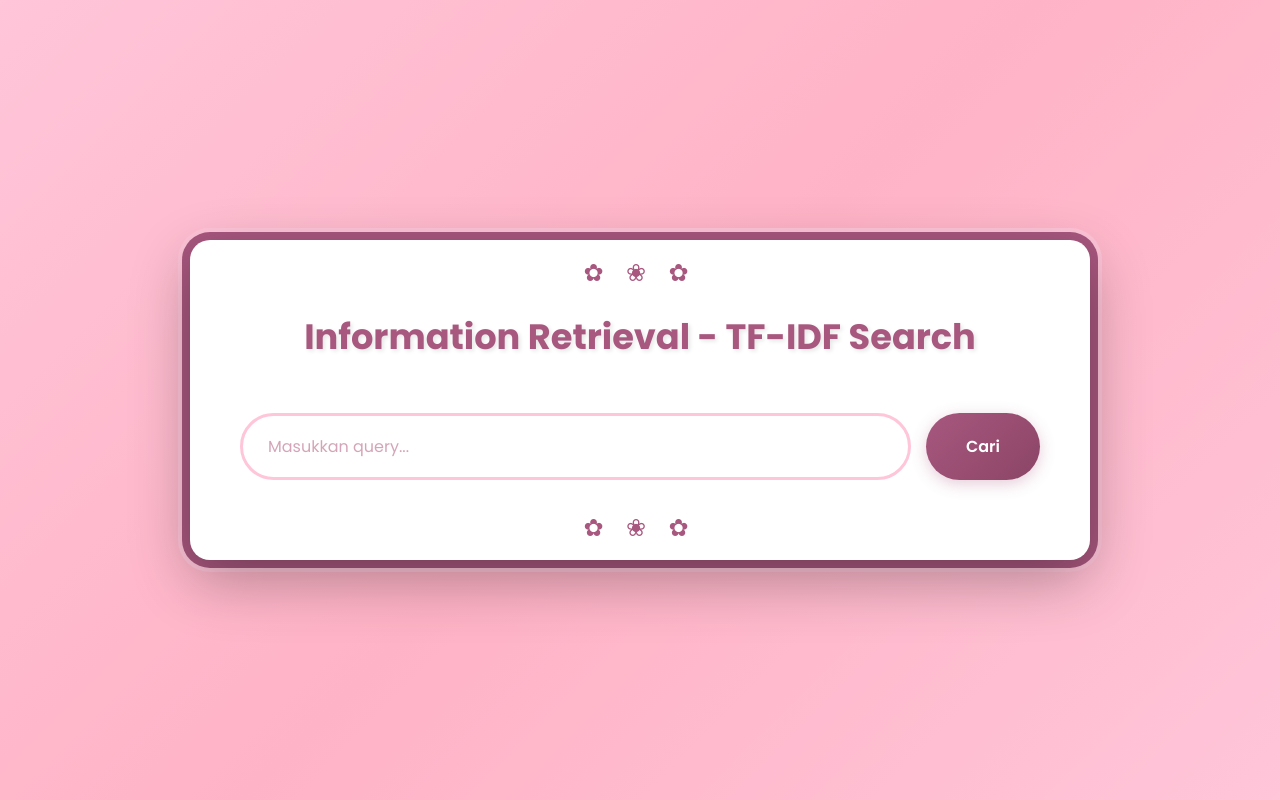
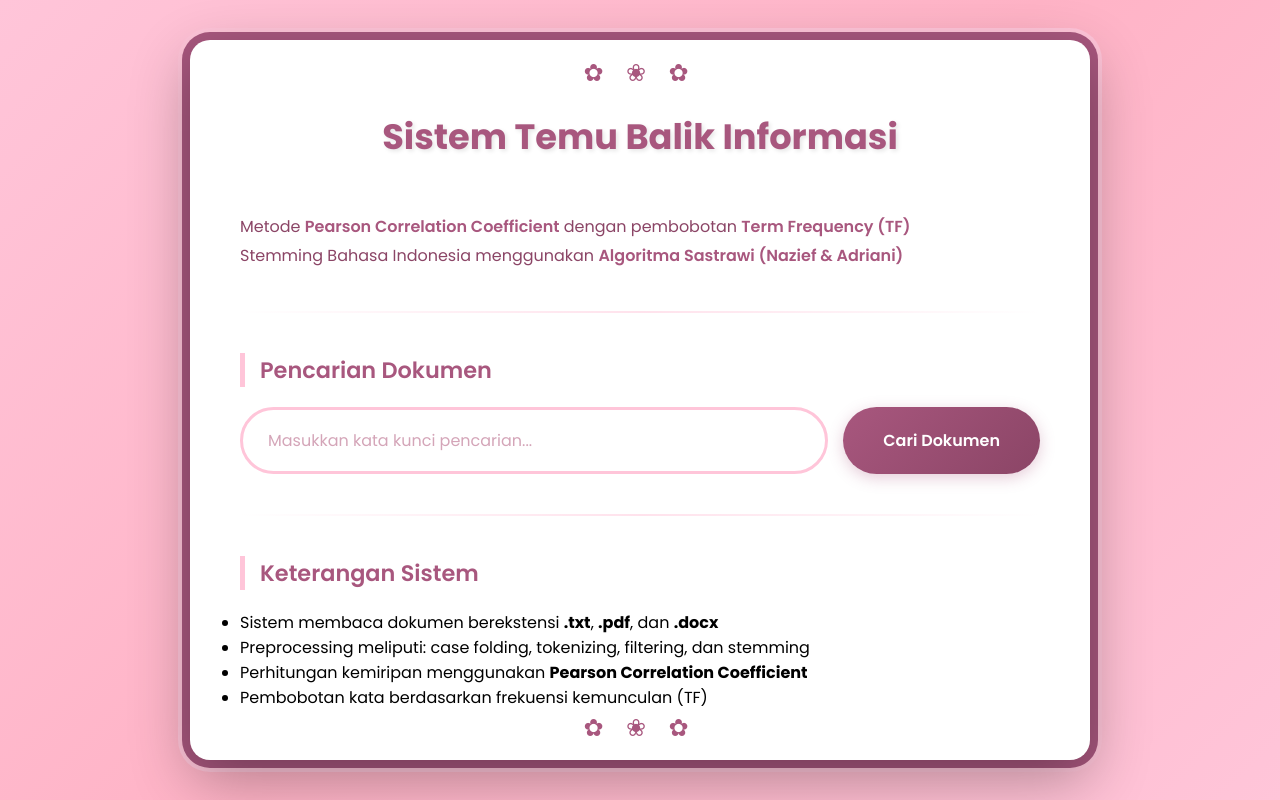
Before and after one commit to rzxyss/tubes-datmin, a Flask app: page / in a window 1280 px wide. Run offline with Flask 3, Linux system fonts and the light colour scheme.

Commit message:
perubhan metode

```diff
--- a/app.py
+++ b/app.py
@@ -4,18 +4,13 @@ import os
 from utils import (
     read_txt, read_pdf, read_docx,
     load_kamus, preprocess,
-    compute_tf, compute_idf,
-    vectorize, cosine_sim,
-    count_terms
+    compute_tf, pearson_similarity
 )
 
 app = Flask(__name__)
-
 DATASET_PATH = "dataset"
 
-# =====================
-# LOAD KAMUS (SATU KALI)
-# =====================
+# LOAD KAMUS SEKALI
 kamus = load_kamus("kamus.txt")
 
 
@@ -30,12 +25,18 @@ def search():
     if not query:
         return render_template("index.html", error="Query tidak boleh kosong")
 
-    # === PREPROCESS QUERY ===
+
+    # PREPROCESS QUERY
+
     query_tokens = preprocess(query, kamus)
+    tf_query = compute_tf(query_tokens)
 
     docs_tokens = []
     docs_raw = []
     filenames = []
+
+
+    # BACA SEMUA DOKUMEN
 
     for filename in os.listdir(DATASET_PATH):
         path = os.path.join(DATASET_PATH, filename)
@@ -46,10 +47,7 @@ def search():
         if ext == "txt":
             text = read_txt(path)
         elif ext == "pdf":
-            try:
-                text = read_pdf(path)
-            except:
-                continue
+            text = read_pdf(path)
         elif ext == "docx":
             text = read_docx(path)
         else:
@@ -59,48 +57,35 @@ def search():
         docs_tokens.append(preprocess(text, kamus))
         filenames.append(filename)
 
-    # === VSM PROCESS ===
+
+    # PEARSON SIMILARITY (TF)
+
     vocab = sorted(set(sum(docs_tokens + [query_tokens], [])))
+    results = []
 
-    tf_docs = [compute_tf(tokens) for tokens in docs_tokens]
-    tf_query = compute_tf(query_tokens)
-
-    idf = compute_idf(docs_tokens)
-
-    doc_vectors = [vectorize(tf, idf, vocab) for tf in tf_docs]
-    query_vector = vectorize(tf_query, idf, vocab)
-
-    results = []
-    for fname, vec in zip(filenames, doc_vectors):
-        sim = cosine_sim(query_vector, vec)
-        results.append((fname, round(sim, 4)))
+    for fname, tokens in zip(filenames, docs_tokens):
+        tf_doc = compute_tf(tokens)
+        score = pearson_similarity(tf_query, tf_doc, vocab)
+        results.append((fname, round(score, 4)))
 
     results.sort(key=lambda x: x[1], reverse=True)
-
-    # === AMBIL TOP 3 ===
     top_results = results[:3]
 
-    # === DOKUMEN TERATAS ===
+
+    # DOKUMEN TERATAS
+
     top_file = top_results[0][0]
     top_index = filenames.index(top_file)
 
-    raw_text = docs_raw[top_index][:1500]  # cuplikan isi
+    raw_text = docs_raw[top_index][:1500]
 
- # =============================
-# PREPROCESSING DOKUMEN TERATAS
-# =============================
-
-    # Tokenizing (sebelum filtering & stemming)
+    # Tahapan preprocessing untuk tampilan
     tokens = docs_raw[top_index].lower().split()
-
-    # Filtering + Stemming (algoritma sastrawi manual)
     stemmed_tokens = preprocess(docs_raw[top_index], kamus)
 
-    # Hitung frekuensi kata dasar
     stem_freq = {}
     for w in stemmed_tokens:
         stem_freq[w] = stem_freq.get(w, 0) + 1
-
 
     return render_template(
         "result.html",
--- a/templates/index.html
+++ b/templates/index.html
@@ -1,17 +1,46 @@
 <!DOCTYPE html>
-<html>
+<html lang="id">
 <head>
-    <title>IR Search Engine</title>
+    <meta charset="UTF-8">
+    <title>Sistem Temu Balik Informasi</title>
     <link rel="stylesheet" href="/static/style.css">
 </head>
 <body>
-    <div class="container">
-        <h1>Information Retrieval - TF-IDF Search</h1>
+<div class="container">
 
-        <form action="/search" method="POST">
-            <input type="text" name="query" placeholder="Masukkan query..." required>
-            <button type="submit">Cari</button>
-        </form>
-    </div>
+    <h1>Sistem Temu Balik Informasi</h1>
+
+    <p class="subtitle">
+        Metode <b>Pearson Correlation Coefficient</b> dengan pembobotan <b>Term Frequency (TF)</b><br>
+        Stemming Bahasa Indonesia menggunakan <b>Algoritma Sastrawi (Nazief & Adriani)</b>
+    </p>
+
+    <hr>
+
+    <!-- FORM PENCARIAN -->
+    <h3>Pencarian Dokumen</h3>
+
+    <form action="/search" method="POST">
+        <input
+            type="text"
+            name="query"
+            placeholder="Masukkan kata kunci pencarian..."
+            required
+        >
+        <button type="submit">Cari Dokumen</button>
+    </form>
+
+    <hr>
+
+    <!-- KETERANGAN SISTEM -->
+    <h3>Keterangan Sistem</h3>
+    <ul>
+        <li>Sistem membaca dokumen berekstensi <b>.txt</b>, <b>.pdf</b>, dan <b>.docx</b></li>
+        <li>Preprocessing meliputi: case folding, tokenizing, filtering, dan stemming</li>
+        <li>Perhitungan kemiripan menggunakan <b>Pearson Correlation Coefficient</b></li>
+        <li>Pembobotan kata berdasarkan frekuensi kemunculan (TF)</li>
+    </ul>
+
+</div>
 </body>
 </html>
--- a/utils.py
+++ b/utils.py
@@ -4,8 +4,7 @@ import numpy as np
 import PyPDF2
 import docx
 
-
-#=== PEMBACA FILE ===#
+# PEMBACA FILE
 def read_txt(path):
     with open(path, "r", encoding="utf-8", errors="ignore") as f:
         return f.read()
@@ -30,49 +29,49 @@ def read_docx(path):
     doc = docx.Document(path)
     return " ".join([p.text for p in doc.paragraphs])
 
+
+# KAMUS & STEMMING
 def load_kamus(path="kamus.txt"):
     with open(path, "r", encoding="utf-8") as f:
         return set(line.strip() for line in f if line.strip())
 
 def remove_suffix(word):
-    for s in ["kan", "an", "i"]:
-        if word.endswith(s) and len(word) > len(s) + 2:
-            return word[:-len(s)]
+    for suf in ["kan", "an", "i"]:
+        if word.endswith(suf) and len(word) > len(suf) + 2:
+            return word[:-len(suf)]
     return word
 
 def remove_prefix(word):
     prefixes = [
-        "meng","meny","men","mem",
-        "me","ber","ter",
-        "di","ke","se"
+        "meng", "meny", "men", "mem",
+        "me", "ber", "ter",
+        "di", "ke", "se"
     ]
-    for p in prefixes:
-        if word.startswith(p) and len(word) > len(p) + 2:
-            return word[len(p):]
+    for pre in prefixes:
+        if word.startswith(pre) and len(word) > len(pre) + 2:
+            return word[len(pre):]
     return word
 
 def stem_sastrawi(word, kamus):
-    # langkah 1: cek kamus
     if word in kamus:
         return word
 
-    # langkah 2: hapus akhiran
     temp = remove_suffix(word)
     if temp in kamus:
         return temp
 
-    # langkah 3: hapus awalan
     temp2 = remove_prefix(temp)
     if temp2 in kamus:
         return temp2
 
-    # gagal stemming
     return word
 
 
-stopwords = set([
-    "yang","dan","atau","di","ke","dari","itu","ini","ada","untuk","pada"
-])
+# PREPROCESSING
+stopwords = {
+    "yang", "dan", "atau", "di", "ke",
+    "dari", "itu", "ini", "ada", "untuk", "pada"
+}
 
 def preprocess(text, kamus):
     text = text.lower()
@@ -84,47 +83,32 @@ def preprocess(text, kamus):
     tokens = [stem_sastrawi(t, kamus) for t in tokens]
     return tokens
 
-def count_terms(tokens):
-    freq = {}
-    for t in tokens:
-        freq[t] = freq.get(t, 0) + 1
-    return freq
 
-#=== TF-IDF PROCESS ===#
+# TERM FREQUENCY
 def compute_tf(tokens):
     tf = {}
     for t in tokens:
         tf[t] = tf.get(t, 0) + 1
     return tf
 
-def count_terms(tokens):
-    freq = {}
-    for t in tokens:
-        freq[t] = freq.get(t, 0) + 1
-    return freq
 
+# PEARSON CORRELATION
+def pearson_similarity(tf_q, tf_d, vocab):
+    x = []
+    y = []
 
-def compute_idf(all_docs):
-    idf = {}
-    total_docs = len(all_docs)
+    for term in vocab:
+        x.append(tf_q.get(term, 0))
+        y.append(tf_d.get(term, 0))
 
-    for doc in all_docs:
-        for term in set(doc):
-            idf[term] = idf.get(term, 0) + 1
+    mean_x = sum(x) / len(x)
+    mean_y = sum(y) / len(y)
 
-    for term, df in idf.items():
-        idf[term] = math.log(total_docs / (1 + df))
-    return idf
+    num = sum((xi - mean_x) * (yi - mean_y) for xi, yi in zip(x, y))
+    den_x = sum((xi - mean_x) ** 2 for xi in x)
+    den_y = sum((yi - mean_y) ** 2 for yi in y)
 
-def vectorize(tf, idf, vocab):
-    vec = []
-    for term in vocab:
-        vec.append(tf.get(term, 0) * idf.get(term, 0))
-    return np.array(vec)
+    if den_x == 0 or den_y == 0:
+        return 0
 
-
-#=== COSINE SIMILARITY ===#
-def cosine_sim(v1, v2):
-    if np.linalg.norm(v1) == 0 or np.linalg.norm(v2) == 0:
-        return 0
-    return np.dot(v1, v2) / (np.linalg.norm(v1) * np.linalg.norm(v2))
+    return num / math.sqrt(den_x * den_y)
```
Also changed, not shown: templates/result.html (+33 -12 lines).
